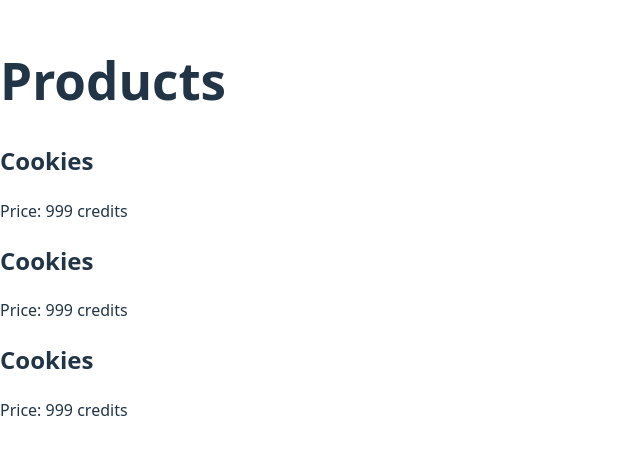
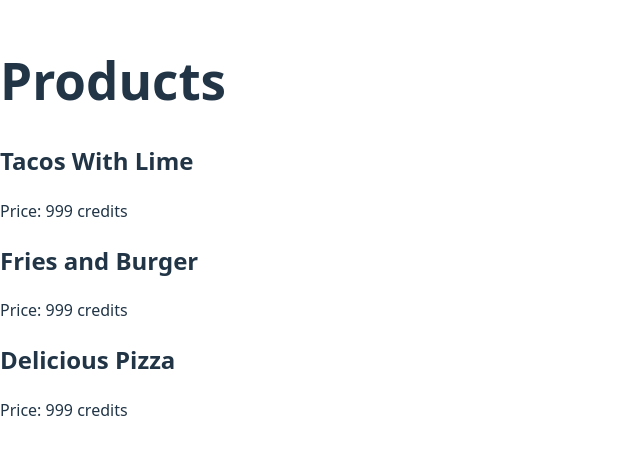
Before and after one commit to hellvita/react-project-1, a React (Vite) app: page / in a window 1280 px wide. Shown: the part 172-626 px from the top of the page, without its empty margins (0-640 px from the left). Built offline with nearby package versions, Linux system fonts and the light colour scheme.

Commit message:
add props for the Product component

```diff
--- a/src/components/App.tsx
+++ b/src/components/App.tsx
@@ -6,9 +6,9 @@ export default function App() {
     <>
       <h1>Products</h1>
 
-      <Product />
-      <Product />
-      <Product />
+      <Product name="Tacos With Lime" />
+      <Product name="Fries and Burger" />
+      <Product name="Delicious Pizza" />
     </>
   );
 }
--- a/src/components/Product.tsx
+++ b/src/components/Product.tsx
@@ -1,7 +1,11 @@
-export default function Product() {
+interface ProductProps {
+  name: string;
+}
+
+export default function Product(props: ProductProps) {
   return (
     <div>
-      <h2>Cookies</h2>
+      <h2>{props.name}</h2>
       <p>Price: 999 credits</p>
     </div>
   );
```
